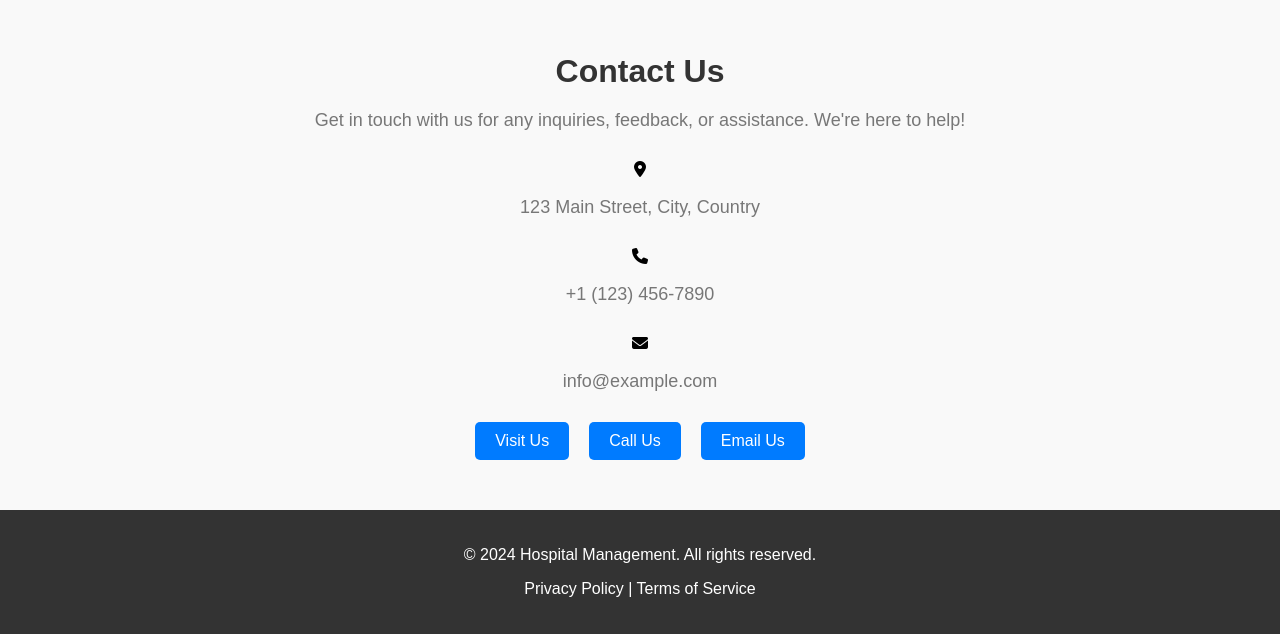
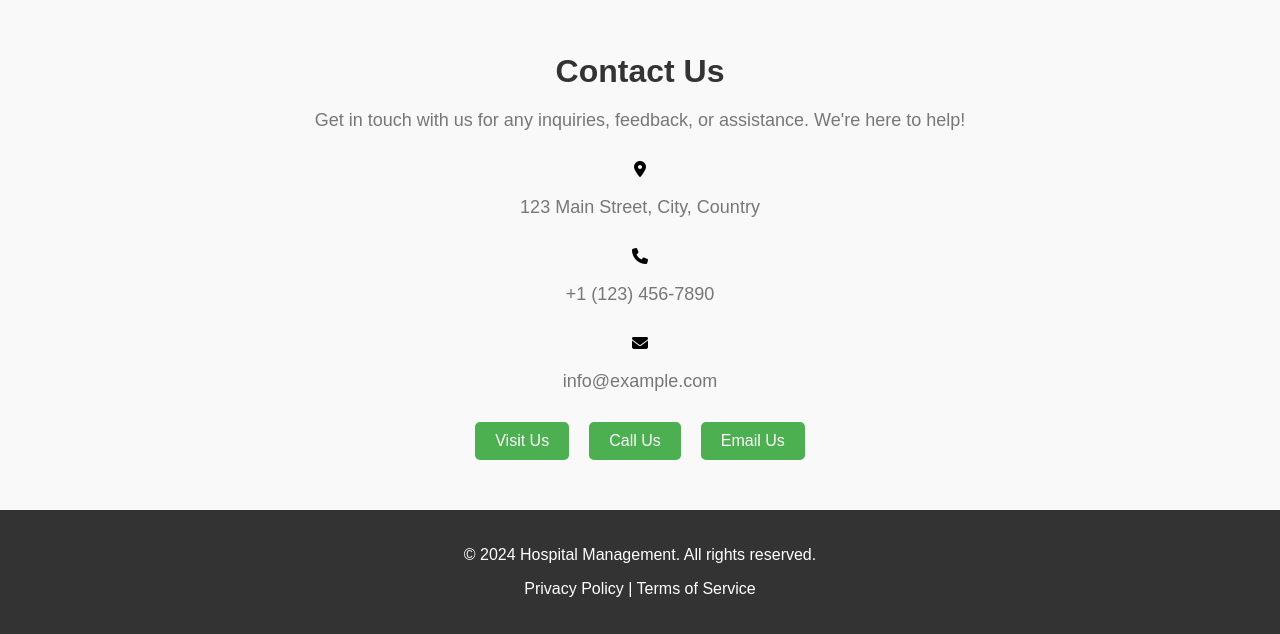
Before and after one commit to Shubhankar45/HealthCare, a plain HTML site: page index.html in a window 1280 px wide. Shown: the part 2963-3597 px from the top of the page. Drawn offline with Linux system fonts and the light colour scheme.

Commit message:
Modified Front End

```diff
--- a/style.css
+++ b/style.css
@@ -327,7 +327,7 @@ body {
 
 .links a {
     color: #fff;
-    background-color: #007bff;
+    background-color: #4CAF50;
     padding: 10px 20px;
     border-radius: 5px;
     margin: 0 10px;
@@ -336,7 +336,7 @@ body {
 }
 
 .links a:hover {
-    background-color: #0056b3;
+    background-color: #45a049;
 }
 
 .set-appointment h2 {
```
